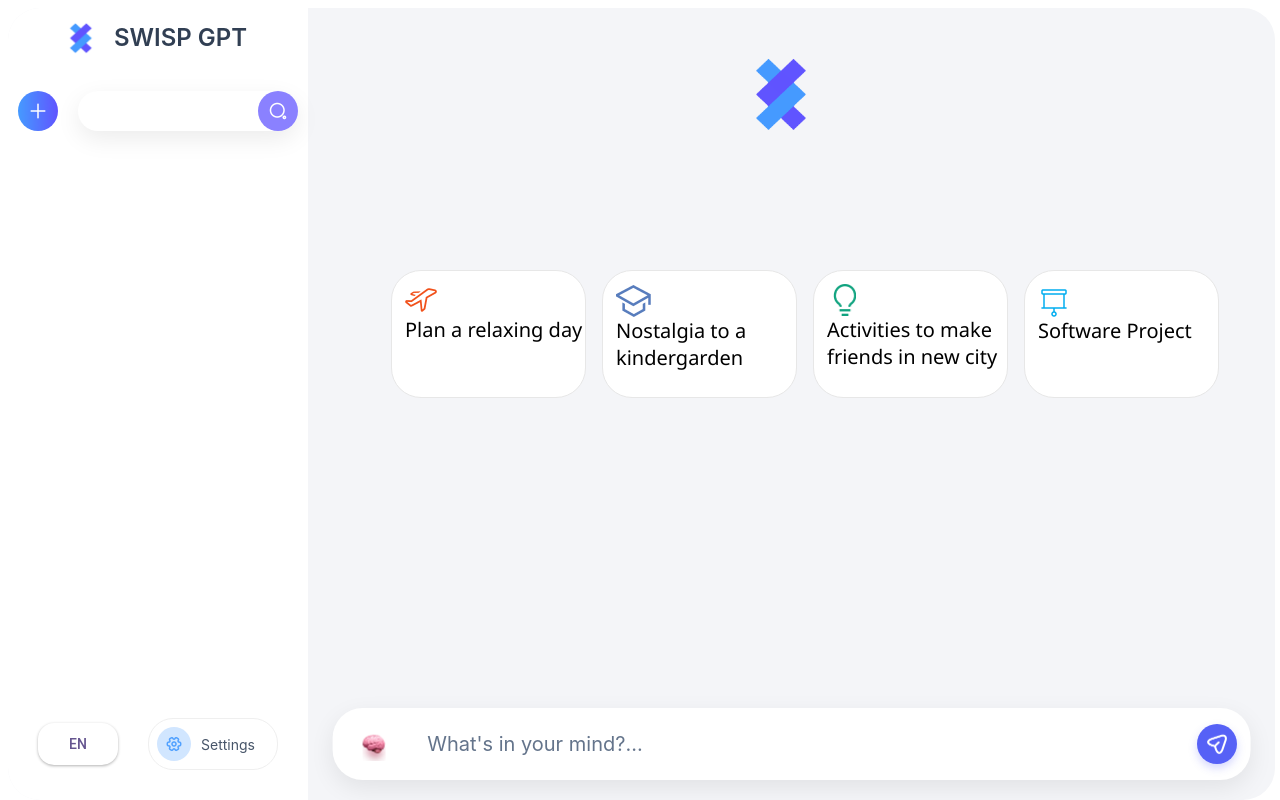
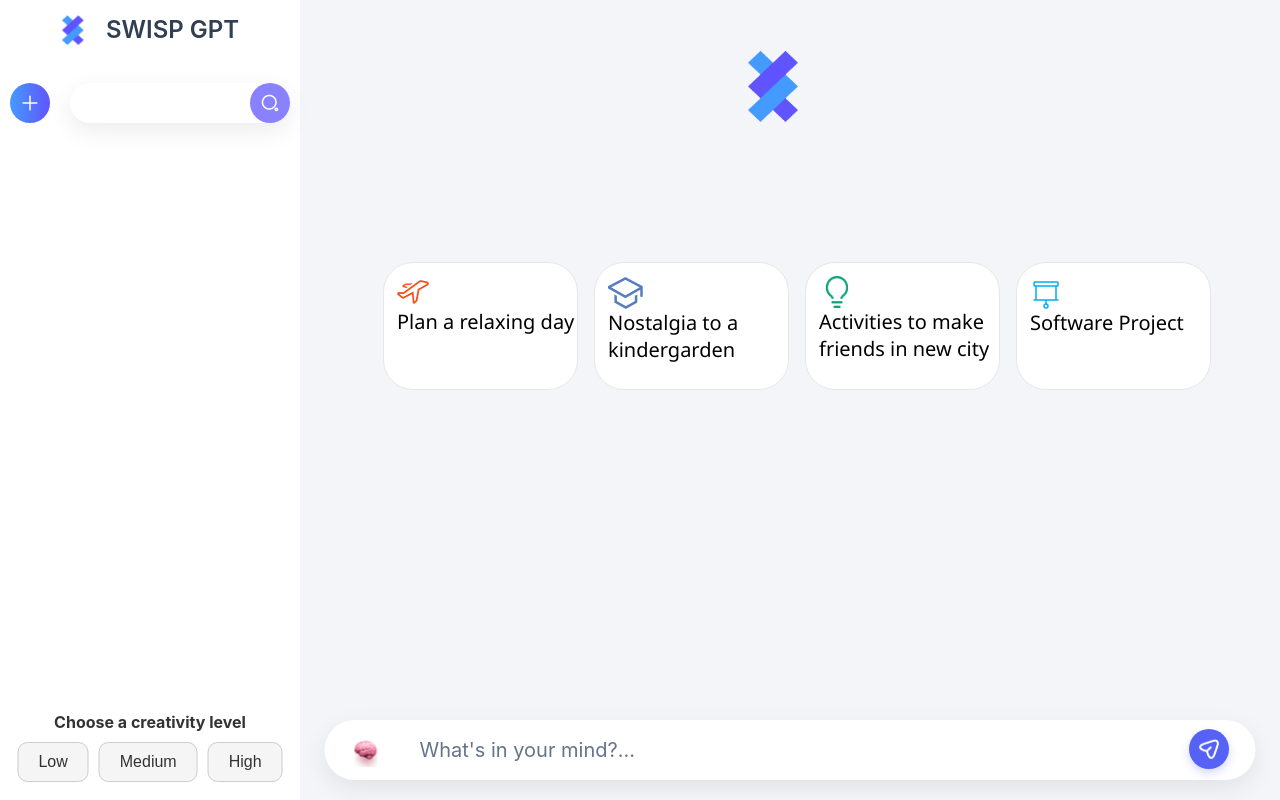
Before and after one commit to Yingying-Guo/SA-RedBack-Chatterbot, a React (Vite) app in the folder src/frontend/: page / in a window 1280 px wide. Both pictures are taken after a click on the element "skip". Built offline with nearby package versions, Linux system fonts and the light colour scheme.

Commit message:
update creativity button, new chat button implement

```diff
--- a/src/frontend/src/page/index.jsx
+++ b/src/frontend/src/page/index.jsx
@@ -1,27 +1,44 @@
-
-import React, { useState, useEffect } from 'react';
+import React, { useState, useEffect, useRef } from 'react';
 import './info_collect.css';
 
 export default function Main() {
+  // 定义 showNewInterface 状态，用于控制是否显示新界面
   const [showNewInterface, setShowNewInterface] = useState(false);
+  // 定义 isRobotChecked 状态，用于记录是否勾选机器人检测
   const [isRobotChecked, setIsRobotChecked] = useState(false);
+  // 定义 isDataShared 状态，用于记录是否勾选数据共享
   const [isDataShared, setIsDataShared] = useState(false);
+  // 定义 selectedCountry 状态，用于记录选择的的国家
   const [selectedCountry, setSelectedCountry] = useState('');
+  // 定义 selectedGender 状态，用于记录选择的性别
   const [selectedGender, setSelectedGender] = useState('');
+  // 定义 selectedMonth 状态，用于记录选择的月份
   const [selectedMonth, setSelectedMonth] = useState('');
+  // 定义 selectedDate 状态，用于记录选择的日期
   const [selectedDate, setSelectedDate] = useState('');
+  // 定义 selectedYear 状态，用于记录选择的年份
   const [selectedYear, setSelectedYear] = useState('');
+
+
+  // 定义 inputText 状态，用于记录输入的文本
   const [inputText, setInputText] = useState('');
+  // 定义 searchInputText 状态，用于记录搜索的文本
   const [searchInputText, setSearchInputText] = useState('');
+  // 定义 isConvStart 状态，用于记录是否开始对话
+  const [isConvStart, setIsConvStart] = useState(false);
+  // 定义 isInputFocused 状态，用于记录输入框是否获得焦点
+  const [isInputFocused, setIsInputFocused] = useState(false);
+  // 定义 conversation 状态，用于记录对话内容
+  const [conversation, setConversation] = useState([]);
 
-  const [isConvStart, setIsConvStart] = useState(false);
+  const [isWaitingForBotResponse, setIsWaitingForBotResponse] = useState(false); // 新状态
 
-  const [isInputFocused, setIsInputFocused] = useState(false);
+  const messagesEndRef = useRef(null); // 引用消息列表底部
+  const [selectedLevel, setSelectedLevel] = useState('Medium');
 
 
 
-  const [conversation, setConversation] = useState([]);
-
+  // 导入第二个界面的 CSS
   useEffect(() => {
     if (showNewInterface) {
       // 导入第二个界面的 CSS
@@ -29,94 +46,172 @@ export default function Main() {
     }
   }, [showNewInterface]);
 
-  const handleRobotCheck = () => {
-    setIsRobotChecked(!isRobotChecked);
-  };
+  useEffect(() => {
+    if (messagesEndRef.current) {
+      messagesEndRef.current.scrollIntoView({ behavior: 'smooth' });
+    }
+  }, [conversation]);
 
-  const handleDataShareCheck = () => {
-    setIsDataShared(!isDataShared);
-  };
+  {
+    // // 定义 handleRobotCheck 函数，用于处理机器人检测的勾选状态
+    // const handleRobotCheck = () => {
+    //   setIsRobotChecked(!isRobotChecked);
+    // };
 
-  const handleCountryChange = (event) => {
-    setSelectedCountry(event.target.value);
-  };
+    // // 定义 handleDataShareCheck 函数，用于处理数据共享的勾选状态
+    // const handleDataShareCheck = () => {
+    //   setIsDataShared(!isDataShared);
+    // };
 
-  const handleGenderChange = (event) => {
-    setSelectedGender(event.target.value);
-  };
+    // // 定义 handleCountryChange 函数，用于处理国家选择的改变
+    // const handleCountryChange = (event) => {
+    //   setSelectedCountry(event.target.value);
+    // };
 
-  const handleMonthChange = (event) => {
-    setSelectedMonth(event.target.value);
-  };
+    // // 定义 handleGenderChange 函数，用于处理性别选择的改变
+    // const handleGenderChange = (event) => {
+    //   setSelectedGender(event.target.value);
+    // };
 
-  const handleDateChange = (event) => {
-    setSelectedDate(event.target.value);
-  };
+    // // 定义 handleMonthChange 函数，用于处理月份选择的改变
+    // const handleMonthChange = (event) => {
+    //   setSelectedMonth(event.target.value);
+    // };
 
-  const handleYearChange = (event) => {
-    setSelectedYear(event.target.value);
-  };
+    // // Function to handle date changes
+    // const handleDateChange = (event) => {
+    //   // Set the selected date to the value of the event target
+    //   setSelectedDate(event.target.value);
+    // };
 
-  const handleStart = () => {
-    setShowNewInterface(true);
-  };
+    // // Function to handle year changes
+    // const handleYearChange = (event) => {
+    //   // Set the selected year to the value of the event target
+    //   setSelectedYear(event.target.value);
+    // };
 
-  const handleSkip = () => {
-    setShowNewInterface(true);
-  };
+    // // Function to handle the start button
+    // const handleStart = () => {
+    //   // Set showNewInterface to true
+    //   setShowNewInterface(true);
+    // };
 
-  const handleInputChange = (event) => {
-    setInputText(event.target.value);
-  };
+    // // Function to handle the skip button
+    // const handleSkip = () => {
+    //   // Set showNewInterface to true
+    //   setShowNewInterface(true);
+    // };
 
-  const handleSearchInputChange = (event) => {
-    setSearchInputText(event.target.value);
-  };
+    // // Function to handle input changes
+    // const handleInputChange = (event) => {
+    //   // Set the inputText to the value of the event target
+    //   setInputText(event.target.value);
+    // };
 
+    // // Function to handle search input changes
+    // const handleSearchInputChange = (event) => {
+    //   // Set the searchInputText to the value of the event target
+    //   setSearchInputText(event.target.value);
+    // };
+  }
+
+  // Declare an array of months
   const months = ['January', 'February', 'March', 'April', 'May', 'June', 'July', 'August', 'September', 'October', 'November', 'December'];
+  // Declare an array of dates
   const dates = Array.from({ length: 31 }, (_, i) => i + 1);
+  // Declare the current year
   const currentYear = new Date().getFullYear();
+  // Declare an array of years
   const years = Array.from({ length: 100 }, (_, i) => currentYear - i);
 
+  // Function to check if button is enabled
   const isButtonEnabled = () => {
+    // Return true if robot is checked, data is shared, and at least one of the following is selected: country, gender, month, date, or year
     return isRobotChecked && isDataShared && (selectedCountry || selectedGender || selectedMonth || selectedDate || selectedYear);
   };
 
+  {
+    // // 处理对话开始
+    // const handleConvStart = () => {
+    //   setIsConvStart(true);
+    // };
 
-  const handleConvStart = () => {
-    setIsConvStart(true);
-  };
+    // // 处理输入框获得焦点
+    // const handleFocus = () => {
+    //   setIsInputFocused(true);
+    // };
+  }
 
-  const handleFocus = () => {
-    setIsInputFocused(true);
-  };
+  // 处理发送消息
+  const handleSend = async () => {
+    if (inputText.trim()) {
 
-  const handleSend = () => {
-    if (inputText.trim()) {
+      setIsWaitingForBotResponse(true);
+      //TODO
       // 添加用户的消息到对话框
       setConversation([...conversation, { type: 'user', text: inputText }]);
 
       // 清空输入框
       setInputText('');
 
+      try {
+        // 调用后端 API 获取 AI 回复
+        const response = await fetch('http://127.0.0.1:3001/completion', {
+          method: 'POST',
+          headers: {
+            'Content-Type': 'application/json',
+          },
+          body: JSON.stringify({ text: inputText }),
+        });
+
+        const data = await response.json();
+
         // 模拟机器人回复
         setTimeout(() => {
           setConversation((prevConversation) => [
             ...prevConversation,
-          { type: 'bot', text: '收到🫡' } // 机器人回复 "已收到"
+            { type: 'bot', text: data.message.content } // 从后端获取的 AI 回复
           ]);
+          setIsWaitingForBotResponse(false);
+
         }, 500); // 延迟500毫秒后回复，模拟真实聊天的效果
+      } catch (error) {
+        console.error('Error fetching completion:', error);
+        // 模拟机器人回复
+        setTimeout(() => {
+          setConversation((prevConversation) => [
+            ...prevConversation,
+            { type: 'bot', text: 'Error retrieving response from the server.' }
+          ]);
+          setIsWaitingForBotResponse(false);
+
+        }, 500); // 延迟500毫秒后回复，模拟真实聊天的效果
+      }
+
+      // // 模拟机器人回复
+      // setTimeout(() => {
+      //   setConversation((prevConversation) => [
+      //     ...prevConversation,
+      //     { type: 'bot', text: 'Error retrieving response from the server.' }
+      //   ]);
+      // }, 500); // 延迟500毫秒后回复，模拟真实聊天的效果
     }
   };
 
 
 
-  const handleKeyPress = (event) => {
-    if (event.key === 'Enter') {
-      handleSend();
-      handleConvStart();
-    }
+  // // 处理按下键盘事件
+  // const handleKeyPress = (event) => {
+  //   if (event.key === 'Enter') {
+  //     handleSend();
+  //     () => setIsConvStart(true);
+  //   }
+  // };
+
+  const handleCreativityChange = (level) => {
+    setSelectedLevel(level);
   };
+
 
 
 
@@ -124,16 +219,20 @@ export default function Main() {
     return (
       <div className='main-container'>
         <div className='flex-column-c'>
-          <button className='extended-fab'>
+
+
+          {/* <button className='extended-fab'>
             <div className='state-layer'>
               <span className='label-text-en'>EN</span>
             </div>
-          </button>
+          </button> */}
+
+
           <div className='frame'>
             <div className='subtract' />
             <div className='frame-1'>
               <div className='component'>
-                <button className='group'>
+                <button className='group' onClick={() => setConversation([])}>
                   <div className='group-2'>
                     {/* <span className='new-chat'>New chat</span> */}
                     <div className='vuesax-linear-add'>
@@ -149,7 +248,7 @@ export default function Main() {
                   <input
                     className='search-type-input'
                     value={searchInputText}
-                    onChange={handleSearchInputChange}
+                    onChange={(e) => setSearchInputText(e.target.value)}
                   // placeholder="What's in your mind?..."
                   />
                 </div>
@@ -177,7 +276,12 @@ export default function Main() {
                 <span className='swisp-gpt'>SWISP GPT</span>
               </div>
             </div>
-            <div className='frame-2f'>
+
+
+
+
+
+            {/* <div className='frame-2f'>
               <button className='frame-30'>
                 <div className='frame-31'>
                   <div className='frame-32'>
@@ -190,7 +294,31 @@ export default function Main() {
                   <span className='settings'>Settings</span>
                 </div>
               </button>
+            </div> */}
+
+
+
+
+
+<div className="creativity-level-container">
+  <div className="creativity-level-header">Choose a creativity level</div>
+  <div className="creativity-level-buttons">
+    <button className={`creativity-level-button ${selectedLevel === 'creative' ? 'active' : ''}`} onClick={() => setSelectedLevel('creative')}>
+      Low
+    </button>
+    <button className={`creativity-level-button ${selectedLevel === 'balanced' ? 'active' : ''}`} onClick={() => setSelectedLevel('balanced')}>
+      Medium
+    </button>
+    <button className={`creativity-level-button ${selectedLevel === 'precise' ? 'active' : ''}`} onClick={() => setSelectedLevel('precise')}>
+      High
+    </button>
   </div>
+</div>
+
+
+
+
+
           </div>
         </div>
 
@@ -204,6 +332,7 @@ export default function Main() {
           ))} */}
 
 
+          <div className='message-column'>
             {conversation.map((message, index) => (
               <div key={index} className={`message-container ${message.type}`}>
 
@@ -218,6 +347,8 @@ export default function Main() {
                 </div>
               </div>
             ))}
+            <div ref={messagesEndRef} />
+          </div>
 
 
 
@@ -253,13 +384,20 @@ export default function Main() {
               </div>
             </div>
           )}
+
+          {/* TODO */}
           <div className='type'>
             <input
               className='type-input'
               value={inputText}
-              onChange={handleInputChange}
-              onFocus={handleFocus}
-              onKeyPress={handleKeyPress}
+              onChange={e => setInputText(e.target.value)}
+              onFocus={() => setIsInputFocused(true)}
+              onKeyPress={(e) => {
+                if (e.key === 'Enter' && !isWaitingForBotResponse) {
+                  handleSend();
+                  setIsConvStart(true);
+                }
+              }}
             // placeholder="What's in your mind?..."
             />
 
@@ -277,11 +415,12 @@ export default function Main() {
           </div>
 
           <button
-            className='frame-42'
+            className={`frame-42 ${isWaitingForBotResponse ? 'frame-42-grey' : ''}`}
             onClick={() => {
               handleSend();
-              handleConvStart();
-            }}>
+              setIsConvStart(true);
+            }}
+            disabled={isWaitingForBotResponse}>
             <div className='vuesax-linear-send'>
               <div className='vuesax-linear-send-43'>
                 <div className='send' />
@@ -312,7 +451,7 @@ export default function Main() {
                   <select
                     className='country-select'
                     value={selectedCountry}
-                    onChange={handleCountryChange}
+                    onChange={(e) => setSelectedCountry(e.target.value)}
                   >
                     <option value="">Select a country</option>
                     <option value="australia">Australia</option>
@@ -337,7 +476,7 @@ export default function Main() {
                     name="gender"
                     value="female"
                     checked={selectedGender === 'female'}
-                    onChange={handleGenderChange}
+                    onChange={(e) => setSelectedGender(e.target.value)}
                     className='radio-button-input'
                   />
                   <span className='radio-button-custom'></span>
@@ -349,7 +488,7 @@ export default function Main() {
                     name="gender"
                     value="male"
                     checked={selectedGender === 'male'}
-                    onChange={handleGenderChange}
+                    onChange={(e) => setSelectedGender(e.target.value)}
                     className='radio-button-input'
                   />
                   <span className='radio-button-custom'></span>
@@ -361,7 +500,7 @@ export default function Main() {
                     name="gender"
                     value="non-binary"
                     checked={selectedGender === 'non-binary'}
-                    onChange={handleGenderChange}
+                    onChange={(e) => setSelectedGender(e.target.value)}
                     className='radio-button-input'
                   />
                   <span className='radio-button-custom'></span>
@@ -379,7 +518,7 @@ export default function Main() {
                   <select
                     className='date-select'
                     value={selectedMonth}
-                    onChange={handleMonthChange}
+                    onChange={(e) => setSelectedMonth(e.target.value)}
                   >
                     <option value="">Select Month</option>
                     {months.map((month, index) => (
@@ -394,7 +533,7 @@ export default function Main() {
                   <select
                     className='date-select'
                     value={selectedDate}
-                    onChange={handleDateChange}
+                    onChange={(e) => setSelectedDate(e.target.value)}
                   >
                     <option value="">Select Date</option>
                     {dates.map((date) => (
@@ -409,7 +548,7 @@ export default function Main() {
                   <select
                     className='date-select'
                     value={selectedYear}
-                    onChange={handleYearChange}
+                    onChange={(e) => setSelectedYear(e.target.value)}
                   >
                     <option value="">Select Year</option>
                     {years.map((year) => (
@@ -427,7 +566,7 @@ export default function Main() {
                   type="checkbox"
                   className='custom-checkbox-input'
                   checked={isDataShared}
-                  onChange={handleDataShareCheck}
+                  onChange={() => setIsDataShared(!isDataShared)}
                 />
                 <span className="checkmark"></span>
                 <span className='receive-emails'>
@@ -455,7 +594,7 @@ export default function Main() {
                   type="checkbox"
                   className='custom-checkbox-input'
                   checked={isRobotChecked}
-                  onChange={handleRobotCheck}
+                  onChange={() => setIsRobotChecked(!isRobotChecked)}
                 />
                 <span className="checkmark"></span>
                 <span className='not-a-robot'>I'm not a robot</span>
@@ -466,10 +605,9 @@ export default function Main() {
           <div className='frame-25'>
 
 
-
             <button
               className="button"
-              onClick={handleStart}
+              onClick={() => setShowNewInterface(true)}
               disabled={!isButtonEnabled()}  // Optional: Disable button when the conditions are not met
             >
               <div className={`button-26 ${isButtonEnabled() ? 'button-turn_blue' : ''}`}>
@@ -483,7 +621,7 @@ export default function Main() {
               <div className='have-an-account-login-29'>
                 <span
                   className='already-have-an-account'
-                  onClick={handleSkip}
+                  onClick={() => setShowNewInterface(true)}
                   style={{ cursor: 'pointer' }}
                 >
                   skip
--- a/src/frontend/src/page/user_chat.css
+++ b/src/frontend/src/page/user_chat.css
@@ -1,14 +1,26 @@
 :root {
+  --default-font-size: 16px;
   --default-font-family: -apple-system, BlinkMacSystemFont, "Segoe UI", Roboto,
     Ubuntu, "Helvetica Neue", Helvetica, Arial, "PingFang SC",
     "Hiragino Sans GB", "Microsoft Yahei UI", "Microsoft Yahei",
     "Source Han Sans CN", sans-serif;
     --sidebar-width: 300px;
     --button-radius: 40px;
+    --element-side-gap: 10px;
+}
+html, body {
+  height: 100%;
+  margin: 0;
+  overflow: hidden; /* 禁止整个页面滚动 */
+  font-size: var(--default-font-size); /* Apply global font size */
+  font-family: var(--default-font-family);
 }
 
+input, select, textarea, button {
+  font-size: var(--default-font-size); /* Apply font size to form elements */
+}
 .main-container {
-  overflow: auto;
+  overflow: hidden;
 }
 
 .main-container,
@@ -26,12 +38,12 @@ button {
 .main-container {
   position: absolute;
   display: flex;
-  width: 99%;
-  height: 99%;
+  width: 100%;
+  height: 100%;
   margin: 0 auto;
   background: #f4f5f8;
-  overflow: auto;
-  border-radius: 32px;
+  overflow: hidden;
+  border-radius: 0px;
 }
 .flex-column-c {
   position: absolute;
@@ -155,7 +167,7 @@ button {
   width: var(--button-radius);
   height: 100%;
   top: 0px;
-  left: 10px;
+  left: var(--element-side-gap);
   cursor: pointer;
   background: transparent;
   border: none;
@@ -169,7 +181,6 @@ button {
   height: 24px;
   /* margin: 13px 0 0 66px; */
   z-index: 21;
-
 }
 .new-chat {
   display: flex;
@@ -181,7 +192,6 @@ button {
   left: 27.72%;
   color: #ffffff;
   font-family: Inter, var(--default-font-family);
-  font-size: 16px;
   font-weight: 400;
   line-height: 24px;
   text-align: left;
@@ -197,7 +207,6 @@ button {
   top: 12.5%;
   left: 5%;
   z-index: 23;
-
 
 }
 .vuesax-linear-add-3 {
@@ -239,7 +248,7 @@ button {
   width: var(--button-radius);
   height: var(--button-radius);
   top: 0px;
-  right: 10px;
+  right: var(--element-side-gap);
   z-index: 26;
   border: none;
   cursor: pointer;
@@ -255,6 +264,7 @@ button {
   width: 100%;
   height: 100%;
   z-index: 28;
+
 }
 
 .vuesax-linear-search-normal-5 {
@@ -300,7 +310,7 @@ button {
   height: var(--button-radius);
   top: 0;
 
-  right: 10px;
+  right: var(--element-side-gap);
   /* transform: translateX(-50%); */
   /* margin: 180px 0 0 40px; */
   padding: 6px 30px 6px 30px;
@@ -317,14 +327,16 @@ button {
 .search-type-input {
   flex-shrink: 0;
   position: absolute;
-  width: 1041px;
-  height: 77px;
+  width: 180px;
+  height: var(--button-radius);
   top: 0;
   left: 0;
   background: transparent;
   border: none;
   z-index: 10;
   outline: none;
+
+  /* background-color: #000000; */
 }
 
 
@@ -1043,7 +1055,9 @@ button {
   right: 22px; */
   left: var(--sidebar-width);
   z-index: 92;
-
+  overflow-y: hidden;
+  padding-bottom: 80px;
+/* background-color: #000000; */
 }
 .frame-34 {
   position: relative;
@@ -1251,7 +1265,7 @@ button {
   position: absolute;
 
   width: 95%;
-  height: 72px;
+  height: 60px;
   bottom: 20px;
 
   left: 50%;
@@ -1266,8 +1280,8 @@ button {
 .type-input {
   flex-shrink: 0;
   position: absolute;
-  width: 1041px;
-  height: 77px;
+  width: calc(100% - var(--button-radius) - 30px);
+  height: 60px;
   top: 0;
   left: 0;
   background: transparent;
@@ -1336,13 +1350,35 @@ button {
   flex-wrap: nowrap;
   flex-shrink: 0;
   gap: 10px;
-  position: absolute;
-  bottom: 36px;
+  position: fixed;
+  bottom: 31px;
   right: 4%;
   width: var(--button-radius);
   height: var(--button-radius);
   padding: 10px 10px 10px 10px;
   background: #5661f6;
+  z-index: 6;
+  border-radius: 60px;
+  box-shadow: 0 4px 8px 0 rgba(86, 97, 246, 0.25);
+  border: none;
+  cursor: pointer;
+}
+
+.frame-42-grey {
+  display: flex;
+  align-items: center;
+  justify-content: center;
+  flex-wrap: nowrap;
+  flex-shrink: 0;
+  gap: 10px;
+  position: fixed;
+  bottom: 31px;
+  right: 4%;
+  width: var(--button-radius);
+  height: var(--button-radius);
+  padding: 10px 10px 10px 10px;
+  background: #e0e0e0;
+
   z-index: 6;
   border-radius: 60px;
   box-shadow: 0 4px 8px 0 rgba(86, 97, 246, 0.25);
@@ -1377,11 +1413,6 @@ button {
 }
 
 
-
-
-
-
-
 /* 聊天气泡框的通用样式 */
 .message-box {
   display: block;
@@ -1393,13 +1424,14 @@ button {
   white-space: pre-wrap;
   line-height: 1.5;
   clear: both;
+
 }
 
 /* 用户输入的气泡框 */
 .message-box.user {
   background-color: #d1e6ff;
   float: right;
-  text-align: right;
+  text-align: left;
   margin-left: auto;
   width: auto;
   height:var(--button-radius)+4;
@@ -1411,6 +1443,7 @@ button {
   float: left;
   text-align: left;
   width: auto;
+  height:var(--button-radius)+4;
 }
 
 
@@ -1442,5 +1475,75 @@ button {
   width: var(--button-radius);
   height: var(--button-radius);
   border-radius: 50%;
-  margin: 2px 10px;
+  margin: 2px var(--element-side-gap);
 }
+
+.message-column {
+  position: absolute;
+  width: 100%;
+  height: calc(100% - 100px);
+  left: 0;
+  z-index: 92;
+  overflow-y: auto;
+}
+
+
+
+
+
+.creativity-level-container {
+  display: flex;
+  flex-direction: column;
+  align-items: center;
+  justify-content: center;
+  position: absolute;
+  bottom: 3px; /* 调整位置 */
+  left: 50%;
+  transform: translateX(-50%);
+  padding: 15px;
+  /* border: 2px solid #e0e0e0; 更细的边框颜色 */
+  /* border-radius: 30px; 更加柔和的圆角 */
+  background-color: transparent;
+  /* box-shadow: 0 4px 12px rgba(0, 0, 0, 0.1); 调整阴影效果 */
+  z-index: 99;
+  width:299px;
+}
+
+.creativity-level-header {
+  font-weight: bold;
+  color: #333;
+  margin-bottom: 10px;
+}
+
+.creativity-level-buttons {
+  display: flex;
+  justify-content: center;
+  align-items: center;
+  gap: 10px; /* 控制按钮之间的间距 */
+}
+
+.creativity-level-button {
+  padding: 10px 20px; /* 调整按钮内边距，变得更大 */
+  border-radius: 10px; /* 圆角按钮 */
+  border: 1px solid #ccc;
+  background-color: #f5f5f5;
+  /* font-weight: bold; */
+  color: #333;
+  transition: background-color 0.3s, box-shadow 0.3s;
+  cursor: pointer;
+}
+
+.creativity-level-button.active {
+  background-color: #5661f6;
+  color: white;
+  border: none;
+  box-shadow: 0 4px 8px rgba(0, 0, 0, 0.2); /* 选中时添加阴影 */
+}
+
+.creativity-level-button:hover {
+  background-color: #e0e0e0; /* 按钮悬停时颜色变化 */
+}
+
+.creativity-level-button.active:hover {
+  background-color: #3c49c0; /* 选中按钮悬停时的颜色变化 */
+}
```
Lines whose indentation alone changed are shown as unchanged.
